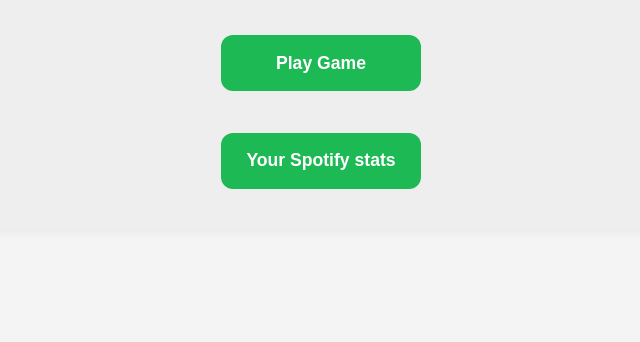
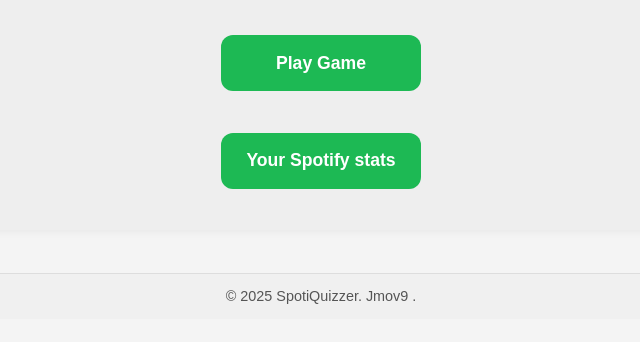
Before and after one commit to Jmov9/spotiquizzer, a website: page index.html in a window 1280 px wide. Shown: the part 344-686 px from the top of the page, without its empty margins (319-959 px from the left). Drawn offline with Linux system fonts and the light colour scheme.

Commit message:
footer kaikkialle

```diff
--- a/index.html
+++ b/index.html
@@ -24,6 +24,7 @@
       window.location.href = 'login.html';
     }
   </script>
+    <footer>   © 2025 SpotiQuizzer. Jmov9 . </footer>
 
 </body>
 </html>
```
Also changed, not shown: login.html (+1 -0 lines), stats.html (+1 -0 lines).
